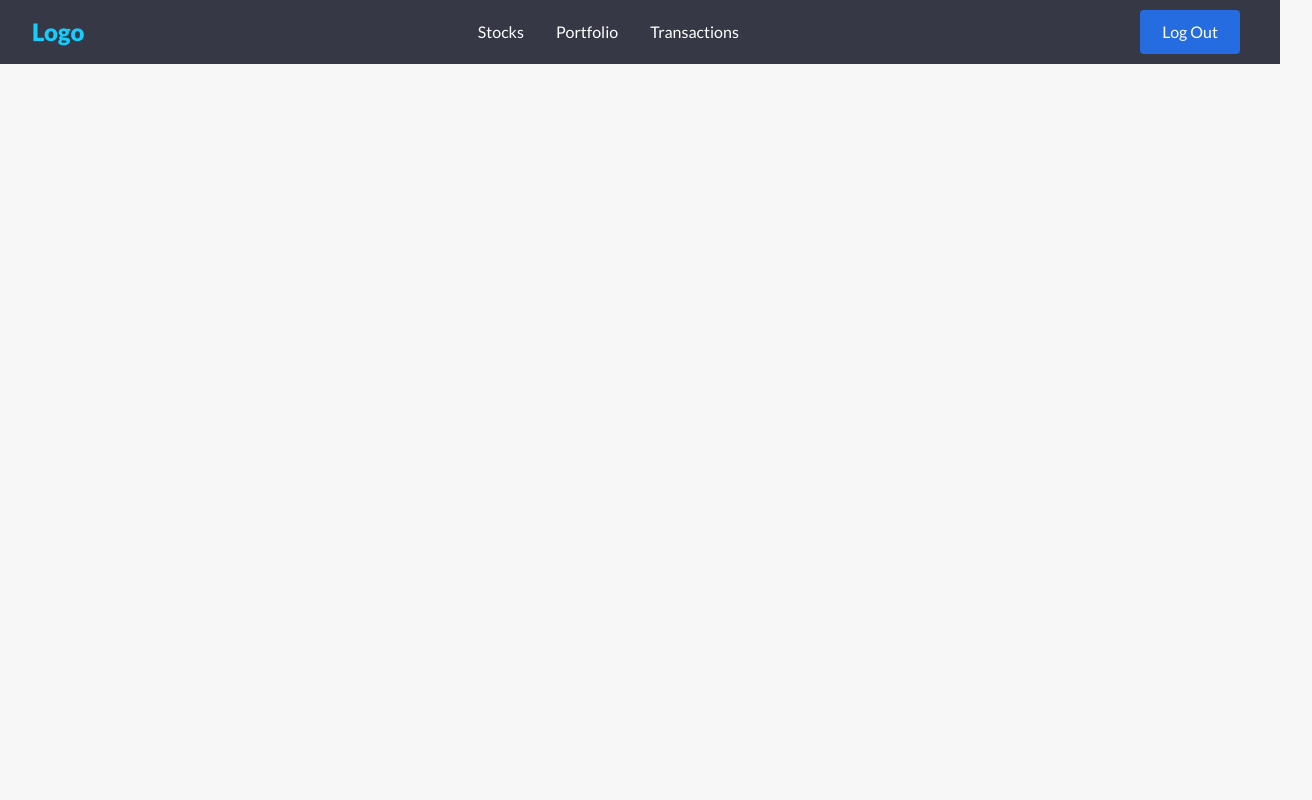
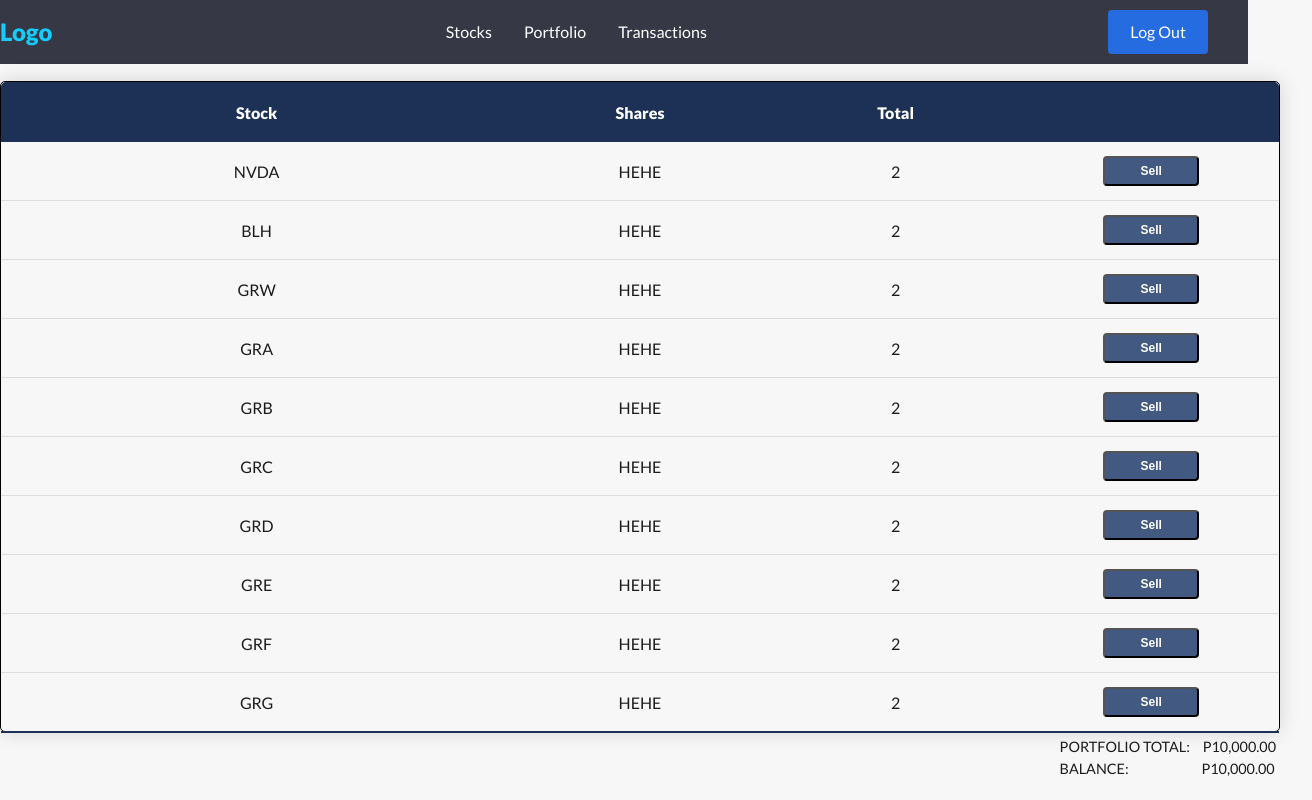
Before and after one commit to macarron001/react-stock-trading, a React (Create React App) app: page / in a window 1280 px wide. Shown: the whole page, 1312 px wide, since content can reach past the window. Built offline with nearby package versions, Linux system fonts and the light colour scheme.

Commit message:
added content and style to Portfolio component

```diff
--- a/src/App.js
+++ b/src/App.js
@@ -2,12 +2,15 @@ import "./index.css"
 import Register from "./components/Register"
 import Login from "./components/Login"
 import Navbar from "./components/navbar/Navbar"
+import Stocks from './components/trader/Stocks'
+import Portfolio from './components/trader/Portfolio'
 import {BrowserRouter as Router} from 'react-router-dom'
 
 function App() {
   return (
     <Router>
       <Navbar />
+      <Portfolio />
     </Router>
   );
 }
--- a/src/components/trader/Portfolio.jsx
+++ b/src/components/trader/Portfolio.jsx
@@ -0,0 +1,95 @@
+
+
+const Portfolio = () => {
+  const stocks = [
+    {
+      symbol : 'NVDA',
+      company_name : 'HEHE',
+      price : 2.00,
+    },
+    {
+      symbol : 'BLH',
+      company_name : 'HEHE',
+      price : 2.00,
+    },
+    {
+      symbol : 'GRW',
+      company_name : 'HEHE',
+      price : 2.00,
+    },
+    {
+      symbol : 'GRA',
+      company_name : 'HEHE',
+      price : 2.00,
+    },
+    {
+      symbol : 'GRB',
+      company_name : 'HEHE',
+      price : 2.00,
+    },
+    {
+      symbol : 'GRC',
+      company_name : 'HEHE',
+      price : 2.00,
+    },
+    {
+      symbol : 'GRD',
+      company_name : 'HEHE',
+      price : 2.00,
+    },
+    {
+      symbol : 'GRE',
+      company_name : 'HEHE',
+      price : 2.00,
+    },
+    {
+      symbol : 'GRF',
+      company_name : 'HEHE',
+      price : 2.00,
+    },
+    {
+      symbol : 'GRG',
+      company_name : 'HEHE',
+      price : 2.00,
+    }
+  ]
+
+  return (
+    <div className="wrapper-portfolio">
+      <div className="container-portfolio">
+        <table>
+            <thead className="thead-portfolio">
+              <tr>
+                <th>Stock</th>
+                <th>Shares</th>
+                <th>Total</th>
+                <th></th>
+              </tr>
+            </thead>
+
+            <tbody className="portfolio-table-body">
+              {stocks !== "" && stocks.map((stock) => {
+                console.log(stock.symbol);
+                return (
+                  <tr>
+                    <td>{stock.symbol}</td>
+                    <td>{stock.company_name}</td>
+                    <td>{stock.price}</td>
+                    <td><button className='portfolio-sell'>Sell</button></td>
+                  </tr>
+                )
+              })}
+            </tbody>
+          </table>
+      </div>
+      <div className="portfolio-footer">
+        <div className="balance">
+          <p>PORTFOLIO TOTAL: <span className="first">P10,000.00</span> </p>
+          <p>BALANCE: <span className="last">P10,000.00</span></p>
+        </div>
+      </div>
+    </div>
+  )
+}
+
+export default Portfolio
--- a/src/index.css
+++ b/src/index.css
@@ -188,3 +188,141 @@ footer div {
   align-items: center;
   margin: 0 0 20px;
 }
+
+.wrapper-table {
+  height: 92vh;
+  width: 100%;
+  padding: 2rem;
+  display: flex;
+  justify-content: center;
+  align-items: center;
+}
+
+.container-table {
+  height: 40.8rem;
+  width: 80rem;
+  border: 1px solid black;
+  border-radius: 5px;
+  box-shadow: 0 0 20px rgba(0, 0, 0, 0.15);
+}
+
+.row-end{
+  display: flex;
+  justify-content: end;
+  margin-right: 20px;
+}
+
+table {
+  border-collapse: collapse;
+  /* margin: 25px 0; */
+  font-size: 1em;
+  min-width: 400px;
+  width: 100%;
+  border-radius:  5px 5px 0 0;
+  overflow: hidden;
+}
+
+table thead {
+  height: 60px;
+  background-color: #009879;
+  color: white;
+}
+
+table th td{
+  padding: 12px 15px;
+}
+
+table td {
+  text-align: center;
+  align-items: center;
+  padding: 14px;
+}
+
+table td button {
+  color: #fff;
+  background-color: #27997b;
+  border-radius: 4px;
+  font-size: 12px;
+  font-weight: 700;
+  height: 30px;
+  min-width: 96px;
+  cursor: pointer;
+}
+
+table tbody tr{
+  border-bottom: 1px solid #dddddd;
+}
+
+table .stock-table-body tr:last-of-type{
+  border-bottom: 2px solid #009879;
+}
+
+.wrapper-portfolio {
+  height: 92vh;
+  width: 100%;
+  padding: 2rem;
+  display: flex;
+  flex-direction: column;
+  justify-content: center;
+  align-items: center;
+}
+
+.container-portfolio {
+  height: 40.7rem;
+  width: 80rem;
+  border: 1px solid black;
+  border-radius: 5px;
+  box-shadow: 0 0 20px rgba(0, 0, 0, 0.15);
+}
+
+.thead-portfolio{
+  /* background-color: rgb(78, 111, 181); */
+  background-color: rgb(29, 49, 87);
+}
+
+.thead-portfolio tr th:first-child{
+  width: 40%;
+}
+
+.thead-portfolio tr th:nth-child(2){
+  width: 20%;
+}
+
+.thead-portfolio tr th:nth-child(3){
+  width: 20%;
+}
+
+.portfolio-sell {
+  color: #fff;
+  background-color: rgb(66, 89, 130);
+  border-radius: 4px;
+  font-size: 12px;
+  font-weight: 700;
+  height: 30px;
+  min-width: 96px;
+  cursor: pointer;
+}
+
+table .portfolio-table-body tr:last-of-type{
+  border-bottom: 2px solid rgb(29, 49, 87);
+}
+
+.portfolio-footer {
+  height: 3.4rem;
+  width: 80rem;
+  padding: 4px;
+  display: flex;
+  justify-content: end;
+}
+
+.balance {
+  font-size: 0.9em;
+}
+
+.balance p .first {
+  margin-left: 10px;
+}
+
+.balance p .last {
+  margin-left: 70px;
+}
```
